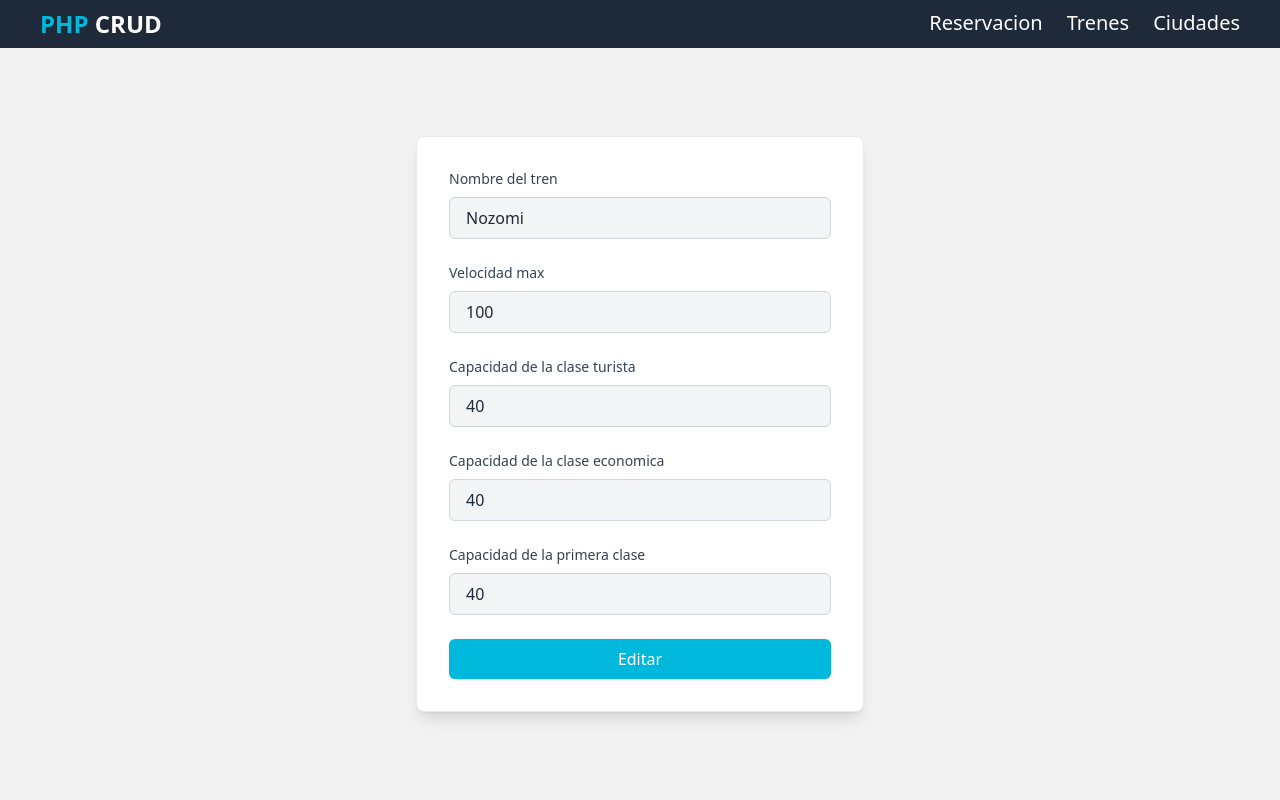
After one commit to guillermosilvam/CRUD-PHP, a PHP site: page /static/templates/train_views/edit_train.php?id=7777 in a window 1280 px wide. The commit adds this page. Run offline with PHP 8.4, Linux system fonts and the light colour scheme; data comes from the database, SQL or seed files in the repository; some libraries are stand-ins or nearby versions.

Commit message:
trains crud done

```diff
--- /dev/null
+++ b/app/controllers/train_controllers/edit_train.php
@@ -0,0 +1,31 @@
+<?php
+include "../../../app/config/database.php";
+
+if (isset($_GET['id'])){
+    $id = $_GET['id'];
+    $sql = "SELECT * FROM trenes WHERE codigo = $id";
+    $result = mysqli_query($conn, $sql);
+    if (mysqli_num_rows($result) == 1){
+        $row = mysqli_fetch_array($result);
+        $nombre = $row['nombre'];
+        $velocidad = $row['velocidad'];
+        $cap_turista = $row['capacidad_turista'];
+        $cap_economica = $row['capacidad_economica'];
+        $cap_primera = $row['capacidad_primera'];
+    }
+}
+
+if (isset($_POST['name'], $_POST['velocidad'], $_POST['cap_turista'], $_POST['cap_economica'], $_POST['cap_primera'])) {
+    $id = $_GET['id'];
+    $name = (string)$_POST['name'];
+    $velocidad = (int)$_POST['velocidad'];
+    $cap_turista = (int)$_POST['cap_turista'];
+    $cap_economica = (int)$_POST['cap_economica'];
+    $cap_primera = (int)$_POST['cap_primera'];
+
+    $sql = "UPDATE trenes set nombre = '$name', velocidad = '$velocidad', capacidad_economica = '$cap_economica', capacidad_turista = '$cap_turista', capacidad_primera = '$cap_primera' WHERE codigo = $id";
+    mysqli_query($conn, $sql);
+    header("Location: /server/static/templates/train_views/read_train.php?success=1");
+
+}
+?>
--- a/app/includes/header.php
+++ b/app/includes/header.php
@@ -4,5 +4,8 @@
     <meta charset="UTF-8">
     <meta name="viewport" content="width=device-width, initial-scale=1.0">
     <link rel="stylesheet" href="/server/static/assets/output.css"/>
+    <!-- FONT AWESOME -->
+     <script src="https://kit.fontawesome.com/d18d0907ae.js" crossorigin="anonymous"></script>
+     <title>PHP CRUD</title>
 </head>
 <body class="bg-[#f2f2f2]">
--- a/app/includes/navbar.php
+++ b/app/includes/navbar.php
@@ -7,9 +7,9 @@
                 <span class="text-white">CRUD</span>
             </h1>
             <ul class="text-xl font-light text-white flex gap-6 mr-10">
-                <li class=""><a class="relative after:content-[''] after:block after:w-0 after:h-[2px] after:bg-cyan-500 after:transition-all after:duration-300 hover:after:w-full" href="">Reservacion</a></li>
-                <li class=""><a class="relative after:content-[''] after:block after:w-0 after:h-[2px] after:bg-cyan-500 after:transition-all after:duration-300 hover:after:w-full" href="">Trenes</a></li>
-                <li class=""><a class="relative after:content-[''] after:block after:w-0 after:h-[2px] after:bg-cyan-500 after:transition-all after:duration-300 hover:after:w-full" href="">Ciudades</a></li>
+                <li class=""><a class="relative after:content-[''] after:block after:w-0 after:h-[2px] after:bg-cyan-500 after:transition-all after:duration-300 hover:after:w-full" href="/server/static/templates/train_views/read_reservation.php">Reservacion</a></li>
+                <li class=""><a class="relative after:content-[''] after:block after:w-0 after:h-[2px] after:bg-cyan-500 after:transition-all after:duration-300 hover:after:w-full" href="/server/static/templates/train_views/read_train.php">Trenes</a></li>
+                <li class=""><a class="relative after:content-[''] after:block after:w-0 after:h-[2px] after:bg-cyan-500 after:transition-all after:duration-300 hover:after:w-full" href="/server/static/templates/train_views/read_city.php">Ciudades</a></li>
             </ul>
             <!-- <button class="mr-10">
                 <svg xmlns="http://www.w3.org/2000/svg" class="h-7 w-7" fill="none" viewBox="0 0 24 24" stroke="currentColor">
--- a/static/assets/output.css
+++ b/static/assets/output.css
@@ -7,28 +7,27 @@
       "Segoe UI Emoji", "Segoe UI Symbol", "Noto Color Emoji";
     --font-mono: ui-monospace, SFMono-Regular, Menlo, Monaco, Consolas, "Liberation Mono",
       "Courier New", monospace;
-    --color-red-400: oklch(70.4% 0.191 22.216);
+    --color-red-500: oklch(63.7% 0.237 25.331);
     --color-red-600: oklch(57.7% 0.245 27.325);
-    --color-cyan-300: oklch(86.5% 0.127 207.078);
-    --color-cyan-400: oklch(78.9% 0.154 211.53);
+    --color-yellow-400: oklch(85.2% 0.199 91.936);
+    --color-yellow-500: oklch(79.5% 0.184 86.047);
+    --color-green-500: oklch(72.3% 0.219 149.579);
+    --color-green-600: oklch(62.7% 0.194 149.214);
+    --color-cyan-200: oklch(91.7% 0.08 205.041);
     --color-cyan-500: oklch(71.5% 0.143 215.221);
     --color-cyan-600: oklch(60.9% 0.126 221.723);
-    --color-cyan-700: oklch(52% 0.105 223.128);
     --color-gray-50: oklch(98.5% 0.002 247.839);
     --color-gray-100: oklch(96.7% 0.003 264.542);
     --color-gray-200: oklch(92.8% 0.006 264.531);
     --color-gray-300: oklch(87.2% 0.01 258.338);
-    --color-gray-400: oklch(70.7% 0.022 261.325);
-    --color-gray-500: oklch(55.1% 0.027 264.364);
     --color-gray-600: oklch(44.6% 0.03 256.802);
     --color-gray-700: oklch(37.3% 0.034 259.733);
     --color-gray-800: oklch(27.8% 0.033 256.848);
-    --color-gray-900: oklch(21% 0.034 264.665);
-    --color-black: #000;
     --color-white: #fff;
     --spacing: 0.25rem;
     --container-xs: 20rem;
     --container-md: 28rem;
+    --container-4xl: 56rem;
     --text-xs: 0.75rem;
     --text-xs--line-height: calc(1 / 0.75);
     --text-sm: 0.875rem;
@@ -582,6 +727,11 @@
   }
 }
 @property --tw-space-y-reverse {
+  syntax: "*";
+  inherits: false;
+  initial-value: 0;
+}
+@property --tw-divide-y-reverse {
   syntax: "*";
   inherits: false;
   initial-value: 0;
@@ -678,6 +828,7 @@
   @supports ((-webkit-hyphens: none) and (not (margin-trim: inline))) or ((-moz-orient: inline) and (not (color:rgb(from red r g b)))) {
     *, ::before, ::after, ::backdrop {
       --tw-space-y-reverse: 0;
+      --tw-divide-y-reverse: 0;
       --tw-border-style: solid;
       --tw-font-weight: initial;
       --tw-shadow: 0 0 #0000;
--- /dev/null
+++ b/static/templates/train_views/edit_train.php
@@ -0,0 +1,35 @@
+<?php include "../../../app/controllers/train_controllers/edit_train.php" ?>
+<?php include "../../../app/includes/navbar.php" ?>
+        <div class="w-full h-full flex items-center justify-center">
+            <div class="w-full max-w-md mx-auto p-8 bg-white rounded-lg shadow-lg border border-gray-200">
+                <form class="space-y-6" action="/server/app/controllers/train_controllers/edit_train.php?id=<?php echo $_GET['id'];?>" method="POST">
+                    <div class="space-y-2">
+                        <label for="name" class="block text-sm font-medium text-gray-700">Nombre del tren</label>
+                        <input value="<?php echo $nombre; ?>" type="text" name="name" required class="w-full px-4 py-2 rounded-md bg-gray-100 border border-gray-300 text-gray-800 focus:outline-none focus:bg-white focus:border-cyan-500 focus:ring-1 focus:ring-cyan-500 transition duration-200"/>
+                    </div>
+                    <div class="space-y-2">
+                        <label for="velocidad" class="block text-sm font-medium text-gray-700">Velocidad max</label>
+                        <input value="<?php echo $velocidad; ?>" type="number" name="velocidad" required class="w-full px-4 py-2 rounded-md bg-gray-100 border border-gray-300 text-gray-800 focus:outline-none focus:bg-white focus:border-cyan-500 focus:ring-1 focus:ring-cyan-500 transition duration-200"/>
+                    </div>
+                    <div class="space-y-2">
+                        <label for="cap_turista" class="block text-sm font-medium text-gray-700">Capacidad de la clase turista</label>
+                        <input value="<?php echo $cap_turista; ?>" type="number" name="cap_turista" required class="w-full px-4 py-2 rounded-md bg-gray-100 border border-gray-300 text-gray-800 focus:outline-none focus:bg-white focus:border-cyan-500 focus:ring-1 focus:ring-cyan-500 transition duration-200"/>
+                    </div>
+                    <div class="space-y-2">
+                        <label for="cap_economica" class="block text-sm font-medium text-gray-700">Capacidad de la clase economica</label>
+                        <input value="<?php echo $cap_economica; ?>" type="number" name="cap_economica" required class="w-full px-4 py-2 rounded-md bg-gray-100 border border-gray-300 text-gray-800 focus:outline-none focus:bg-white focus:border-cyan-500 focus:ring-1 focus:ring-cyan-500 transition duration-200"/>
+                    </div>
+                    <div class="space-y-2">
+                        <label for="cap_primera" class="block text-sm font-medium text-gray-700">Capacidad de la primera clase</label>
+                        <input value="<?php echo $cap_primera; ?>" type="number" name="cap_primera" required class="w-full px-4 py-2 rounded-md bg-gray-100 border border-gray-300 text-gray-800 focus:outline-none focus:bg-white focus:border-cyan-500 focus:ring-1 focus:ring-cyan-500 transition duration-200"/>
+                    </div>
+                    <button type="submit" class=" w-full py-2 px-4 bg-cyan-500 hover:bg-cyan-600 text-white font-medium rounded-md transition duration-200 shadow-sm hover:shadow-md">
+                        Editar
+                    </button>
+                </form>
+            </div>
+        </div>
+    </main>
+</div>
+</body>
+</html>
```
Also changed, not shown: other parts of static/assets/output.css (+178 -32 lines), app/controllers/train_controllers/delete_train.php (added, +14 -0 lines), app/controllers/train_controllers/get_train.php (added, +20 -0 lines), static/templates/train_views/read_train.php (+33 -0 lines).
